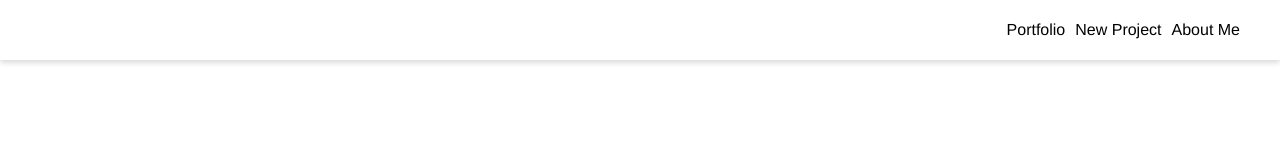
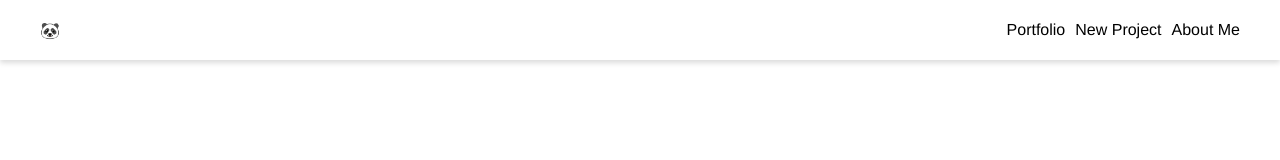
Before and after one commit to jawid-fakhari/my-first-app, a React (Create React App) app: page / in a window 1280 px wide. Shown: the top 160 px of the page. Built offline with nearby package versions, Linux system fonts and the light colour scheme.

Commit message:
how to dinamyc value in react

```diff
--- a/src/components/navbar/Navbar.jsx
+++ b/src/components/navbar/Navbar.jsx
@@ -1,8 +1,11 @@
 import styled from './navbar.module.css';
 
 function Navbar() {
+    let myLogo = '🐼';
+
   return (
     <div className={styled.navbar}>
+        <div className={styled.logo}>{myLogo}</div>
       <ul>
         <li>Portfolio</li>
         <li>New Project</li>
--- a/src/components/navbar/navbar.module.css
+++ b/src/components/navbar/navbar.module.css
@@ -1,14 +1,22 @@
 .navbar {
   display: flex;
-  justify-content: end;
+  justify-content: center;
   align-items: center;
   text-align: center;
   font-family: "Franklin Gothic Medium";
   box-shadow: 0px 3px 5px #ddd;
   height: 60px;
 }
+.navbar .logo {
+  display: flex;
+  justify-content: left;
+  padding-left: 40px;
+  width: 50%;
+}
 .navbar ul {
   display: flex;
+  justify-content: right;
+  width: 50%;
   column-gap: 10px;
   padding-right: 40px;
 }
```
